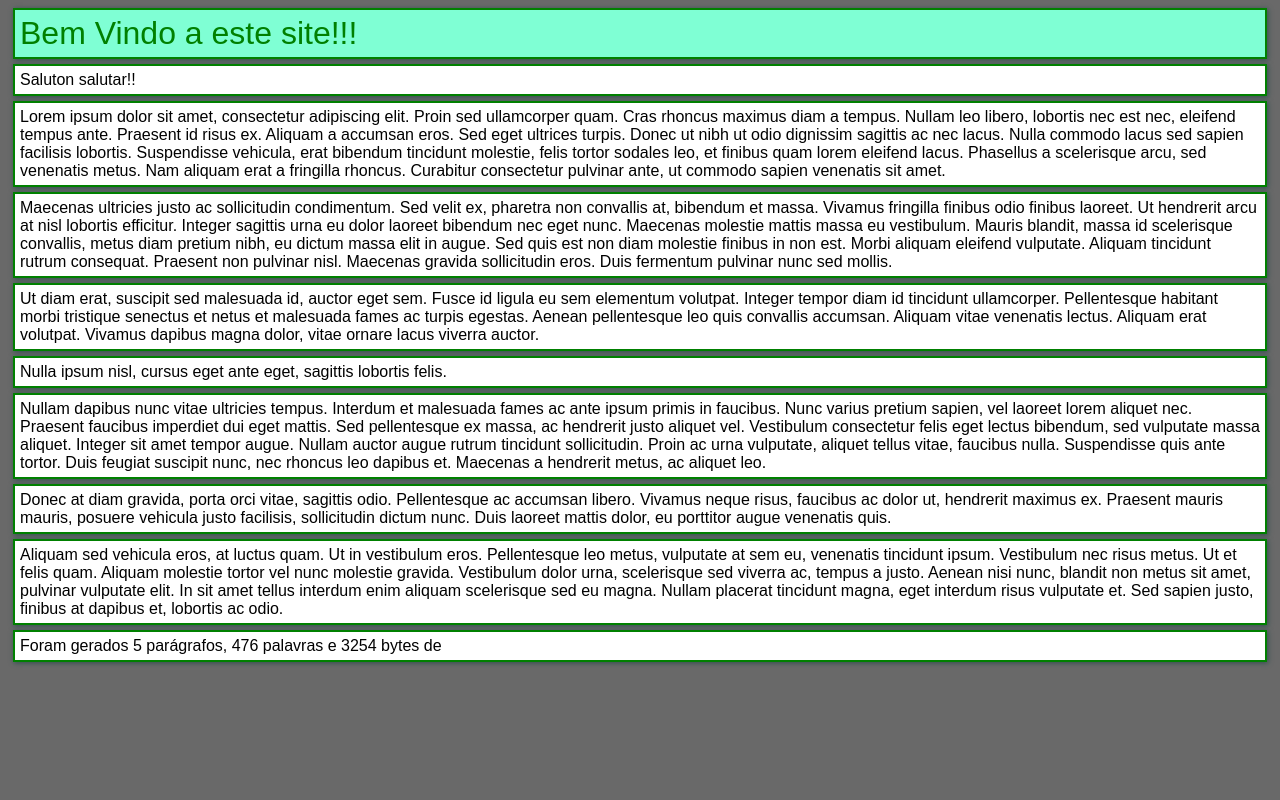
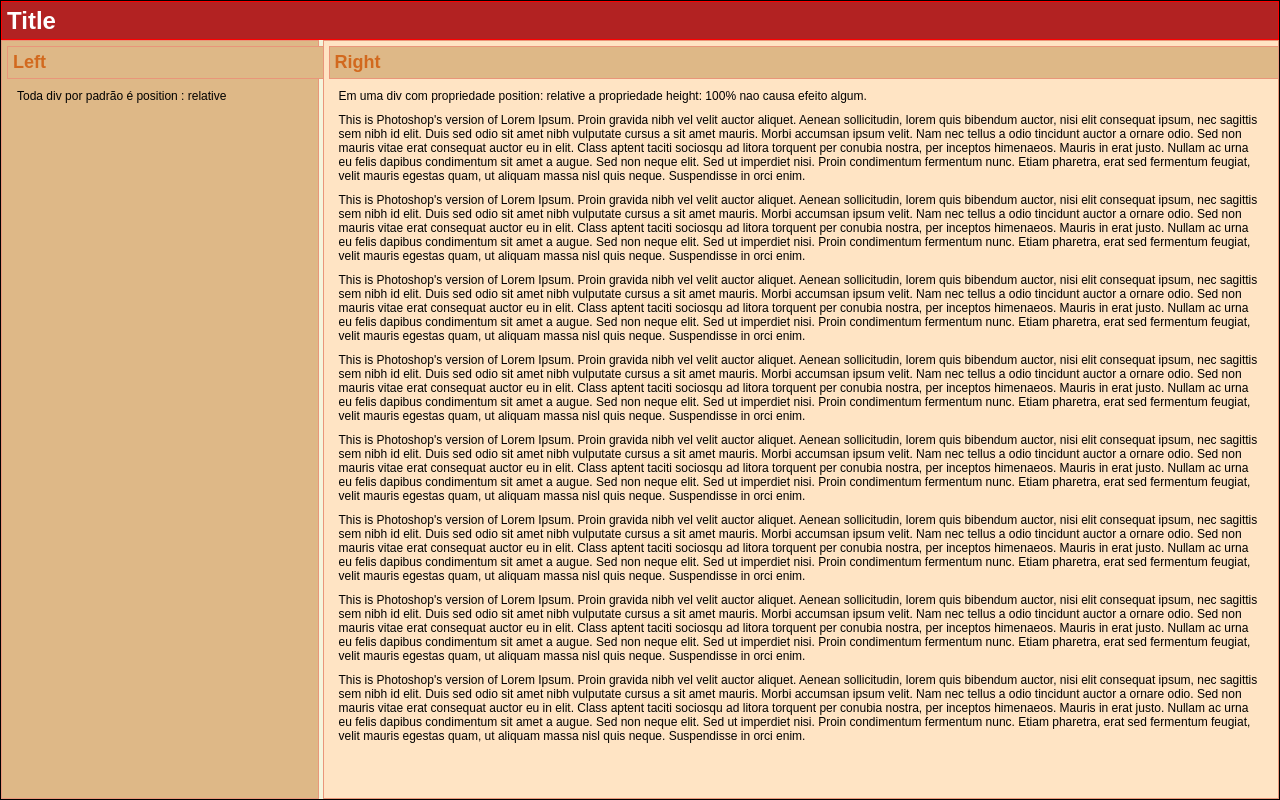
Before and after one commit to fernandorosajr/modulogit, a website: page index.html in a window 1280 px wide. Drawn offline with Linux system fonts and the light colour scheme.

Commit message:
Add Project "Test de View"

```diff
--- /dev/null
+++ b/css.css
@@ -0,0 +1,87 @@
+*{padding: 0;
+margin: 0px;}
+body{
+    background-color: beige;
+    margin: 0;
+    padding: 0;
+    font-family: sans-serif;
+    font-size: 12px;
+}
+
+.area{
+    border: 1px solid black;
+    position: absolute;
+    top:0;
+    left: 0;
+    bottom: 0;
+    right: 0;
+}
+
+.m_title{
+    background-color:firebrick;
+    border: 1px solid red;
+    color: #fff;
+    height: 37px;
+    line-height: 37px;
+    padding-left: 5px;
+}
+.container{
+
+}
+.left_container{
+    /*float: left;
+
+    height: 100%;
+    */
+    border: 1px solid darksalmon;
+
+    width: calc(25% - 2px);
+    box-sizing:border-box;
+    background-color: burlywood;
+
+    position: absolute;
+    bottom: 0;
+    top: 0;
+
+    margin-top: 39px;
+    padding: 5px;
+
+    /*position:absolute;
+    top: 0;
+    left: 0;
+    bottom: 0;
+    margin-top: 50px;
+    */
+}
+.right_container {
+
+    position: absolute;
+    top: 0;
+    bottom: 0;
+    left: auto;
+    right: 0;
+    background-color: bisque;
+    box-sizing:border-box;
+
+    border: 1px solid darksalmon;
+
+    width:calc(75% - 2px);
+
+
+    margin-top: 39px;
+    margin-right: auto;
+    padding: 5px;
+    overflow: auto;
+
+}
+h2{
+    background-color: burlywood;
+    padding: 5px;
+    border: 1px solid darksalmon;
+    color:chocolate;
+    width: 100%;
+
+}
+p {
+    margin: 10px;
+}
--- a/index.html
+++ b/index.html
@@ -1,38 +1,100 @@
-<!doctype html>
+<!DOCTYPE html>
+<html>
 
-<html>
-    <head>
-        <link rel="stylesheet" type="text/css" href="css/css.css"/>
-    </head>
-    <body>
-        <h1>Bem Vindo a este site!!!</h1>
-        <div class="conteiner">
-            <p>
-            Saluton salutar!!
-        </p>
-            <p>
-                Lorem ipsum dolor sit amet, consectetur adipiscing elit. Proin sed ullamcorper quam. Cras rhoncus maximus diam a tempus. Nullam leo libero, lobortis nec est nec, eleifend tempus ante. Praesent id risus ex. Aliquam a accumsan eros. Sed eget ultrices turpis. Donec ut nibh ut odio dignissim sagittis ac nec lacus. Nulla commodo lacus sed sapien facilisis lobortis. Suspendisse vehicula, erat bibendum tincidunt molestie, felis tortor sodales leo, et finibus quam lorem eleifend lacus. Phasellus a scelerisque arcu, sed venenatis metus. Nam aliquam erat a fringilla rhoncus. Curabitur consectetur pulvinar ante, ut commodo sapien venenatis sit amet.
-            </p>
-            <p>
-Maecenas ultricies justo ac sollicitudin condimentum. Sed velit ex, pharetra non convallis at, bibendum et massa. Vivamus fringilla finibus odio finibus laoreet. Ut hendrerit arcu at nisl lobortis efficitur. Integer sagittis urna eu dolor laoreet bibendum nec eget nunc. Maecenas molestie mattis massa eu vestibulum. Mauris blandit, massa id scelerisque convallis, metus diam pretium nibh, eu dictum massa elit in augue. Sed quis est non diam molestie finibus in non est. Morbi aliquam eleifend vulputate. Aliquam tincidunt rutrum consequat. Praesent non pulvinar nisl. Maecenas gravida sollicitudin eros. Duis fermentum pulvinar nunc sed mollis.
-
-            </p><p>
-Ut diam erat, suscipit sed malesuada id, auctor eget sem. Fusce id ligula eu sem elementum volutpat. Integer tempor diam id tincidunt ullamcorper. Pellentesque habitant morbi tristique senectus et netus et malesuada fames ac turpis egestas. Aenean pellentesque leo quis convallis accumsan. Aliquam vitae venenatis lectus. Aliquam erat volutpat. Vivamus dapibus magna dolor, vitae ornare lacus viverra auctor.
-
-            </p><p>Nulla ipsum nisl, cursus eget ante eget, sagittis lobortis felis.
-            </p><p>
-Nullam dapibus nunc vitae ultricies tempus. Interdum et malesuada fames ac ante ipsum primis in faucibus. Nunc varius pretium sapien, vel laoreet lorem aliquet nec. Praesent faucibus imperdiet dui eget mattis. Sed pellentesque ex massa, ac hendrerit justo aliquet vel. Vestibulum consectetur felis eget lectus bibendum, sed vulputate massa aliquet. Integer sit amet tempor augue. Nullam auctor augue rutrum tincidunt sollicitudin. Proin ac urna vulputate, aliquet tellus vitae, faucibus nulla. Suspendisse quis ante tortor. Duis feugiat suscipit nunc, nec rhoncus leo dapibus et. Maecenas a hendrerit metus, ac aliquet leo.
-            </p><p>
-Donec at diam gravida, porta orci vitae, sagittis odio. Pellentesque ac accumsan libero. Vivamus neque risus, faucibus ac dolor ut, hendrerit maximus ex. Praesent mauris mauris, posuere vehicula justo facilisis, sollicitudin dictum nunc. Duis laoreet mattis dolor, eu porttitor augue venenatis quis.
+<head>
+    <meta charset="utf-8" />
+    <meta http-equiv="X-UA-Compatible" content="IE=edge">
+    <title>Page Title</title>
+    <meta name="viewport" content="width=device-width, initial-scale=1">
+    <link rel="stylesheet" type="text/css" media="screen" href="main.css" />
+    <link rel="stylesheet" type="text/css" href="css.css" />
 
 
-            </p>
-            <p>
-            Aliquam sed vehicula eros, at luctus quam. Ut in vestibulum eros. Pellentesque leo metus, vulputate at sem eu, venenatis tincidunt ipsum. Vestibulum nec risus metus. Ut et felis quam. Aliquam molestie tortor vel nunc molestie gravida. Vestibulum dolor urna, scelerisque sed viverra ac, tempus a justo. Aenean nisi nunc, blandit non metus sit amet, pulvinar vulputate elit. In sit amet tellus interdum enim aliquam scelerisque sed eu magna. Nullam placerat tincidunt magna, eget interdum risus vulputate et. Sed sapien justo, finibus at dapibus et, lobortis ac odio.
-            </p><p>
-Foram gerados 5 parágrafos, 476 palavras e 3254 bytes de
+</head>
 
-            </p>
+<body>
+    <div class="area">
+        <div class="m_title">
+            <h1>Title</h1>
         </div>
-    </body>
+        <div class="container">
+            <div class="left_container">
+                <h2>Left</h2>
+                <p>Toda div por padrão é position : relative</p>
+            </div>
+            <div class="right_container">
+                <h2>Right</h2>
+                <p>
+                    Em uma div com propriedade position: relative a propriedade height: 100% nao causa efeito algum.
+                </p>
+                <p>This is Photoshop's version of Lorem Ipsum. Proin gravida nibh vel velit auctor aliquet. Aenean
+                    sollicitudin, lorem quis bibendum auctor, nisi elit consequat ipsum, nec sagittis sem nibh id elit.
+                    Duis sed odio sit amet nibh vulputate cursus a sit amet mauris. Morbi accumsan ipsum velit. Nam nec
+                    tellus a odio tincidunt auctor a ornare odio. Sed non mauris vitae erat consequat auctor eu in elit.
+                    Class aptent taciti sociosqu ad litora torquent per conubia nostra, per inceptos himenaeos. Mauris
+                    in erat justo. Nullam ac urna eu felis dapibus condimentum sit amet a augue. Sed non neque elit. Sed
+                    ut imperdiet nisi. Proin condimentum fermentum nunc. Etiam pharetra, erat sed fermentum feugiat,
+                    velit mauris egestas quam, ut aliquam massa nisl quis neque. Suspendisse in orci enim.</p>
+                <p>This is Photoshop's version of Lorem Ipsum. Proin gravida nibh vel velit auctor aliquet. Aenean
+                    sollicitudin, lorem quis bibendum auctor, nisi elit consequat ipsum, nec sagittis sem nibh id elit.
+                    Duis sed odio sit amet nibh vulputate cursus a sit amet mauris. Morbi accumsan ipsum velit. Nam nec
+                    tellus a odio tincidunt auctor a ornare odio. Sed non mauris vitae erat consequat auctor eu in elit.
+                    Class aptent taciti sociosqu ad litora torquent per conubia nostra, per inceptos himenaeos. Mauris
+                    in erat justo. Nullam ac urna eu felis dapibus condimentum sit amet a augue. Sed non neque elit. Sed
+                    ut imperdiet nisi. Proin condimentum fermentum nunc. Etiam pharetra, erat sed fermentum feugiat,
+                    velit mauris egestas quam, ut aliquam massa nisl quis neque. Suspendisse in orci enim.</p>
+                <p>This is Photoshop's version of Lorem Ipsum. Proin gravida nibh vel velit auctor aliquet. Aenean
+                    sollicitudin, lorem quis bibendum auctor, nisi elit consequat ipsum, nec sagittis sem nibh id elit.
+                    Duis sed odio sit amet nibh vulputate cursus a sit amet mauris. Morbi accumsan ipsum velit. Nam nec
+                    tellus a odio tincidunt auctor a ornare odio. Sed non mauris vitae erat consequat auctor eu in elit.
+                    Class aptent taciti sociosqu ad litora torquent per conubia nostra, per inceptos himenaeos. Mauris
+                    in erat justo. Nullam ac urna eu felis dapibus condimentum sit amet a augue. Sed non neque elit. Sed
+                    ut imperdiet nisi. Proin condimentum fermentum nunc. Etiam pharetra, erat sed fermentum feugiat,
+                    velit mauris egestas quam, ut aliquam massa nisl quis neque. Suspendisse in orci enim.</p>
+                <p>This is Photoshop's version of Lorem Ipsum. Proin gravida nibh vel velit auctor aliquet. Aenean
+                    sollicitudin, lorem quis bibendum auctor, nisi elit consequat ipsum, nec sagittis sem nibh id elit.
+                    Duis sed odio sit amet nibh vulputate cursus a sit amet mauris. Morbi accumsan ipsum velit. Nam nec
+                    tellus a odio tincidunt auctor a ornare odio. Sed non mauris vitae erat consequat auctor eu in elit.
+                    Class aptent taciti sociosqu ad litora torquent per conubia nostra, per inceptos himenaeos. Mauris
+                    in erat justo. Nullam ac urna eu felis dapibus condimentum sit amet a augue. Sed non neque elit. Sed
+                    ut imperdiet nisi. Proin condimentum fermentum nunc. Etiam pharetra, erat sed fermentum feugiat,
+                    velit mauris egestas quam, ut aliquam massa nisl quis neque. Suspendisse in orci enim.</p>
+                <p>This is Photoshop's version of Lorem Ipsum. Proin gravida nibh vel velit auctor aliquet. Aenean
+                    sollicitudin, lorem quis bibendum auctor, nisi elit consequat ipsum, nec sagittis sem nibh id elit.
+                    Duis sed odio sit amet nibh vulputate cursus a sit amet mauris. Morbi accumsan ipsum velit. Nam nec
+                    tellus a odio tincidunt auctor a ornare odio. Sed non mauris vitae erat consequat auctor eu in elit.
+                    Class aptent taciti sociosqu ad litora torquent per conubia nostra, per inceptos himenaeos. Mauris
+                    in erat justo. Nullam ac urna eu felis dapibus condimentum sit amet a augue. Sed non neque elit. Sed
+                    ut imperdiet nisi. Proin condimentum fermentum nunc. Etiam pharetra, erat sed fermentum feugiat,
+                    velit mauris egestas quam, ut aliquam massa nisl quis neque. Suspendisse in orci enim.</p>
+                <p>This is Photoshop's version of Lorem Ipsum. Proin gravida nibh vel velit auctor aliquet. Aenean
+                    sollicitudin, lorem quis bibendum auctor, nisi elit consequat ipsum, nec sagittis sem nibh id elit.
+                    Duis sed odio sit amet nibh vulputate cursus a sit amet mauris. Morbi accumsan ipsum velit. Nam nec
+                    tellus a odio tincidunt auctor a ornare odio. Sed non mauris vitae erat consequat auctor eu in elit.
+                    Class aptent taciti sociosqu ad litora torquent per conubia nostra, per inceptos himenaeos. Mauris
+                    in erat justo. Nullam ac urna eu felis dapibus condimentum sit amet a augue. Sed non neque elit. Sed
+                    ut imperdiet nisi. Proin condimentum fermentum nunc. Etiam pharetra, erat sed fermentum feugiat,
+                    velit mauris egestas quam, ut aliquam massa nisl quis neque. Suspendisse in orci enim.</p>
+                <p>This is Photoshop's version of Lorem Ipsum. Proin gravida nibh vel velit auctor aliquet. Aenean
+                    sollicitudin, lorem quis bibendum auctor, nisi elit consequat ipsum, nec sagittis sem nibh id elit.
+                    Duis sed odio sit amet nibh vulputate cursus a sit amet mauris. Morbi accumsan ipsum velit. Nam nec
+                    tellus a odio tincidunt auctor a ornare odio. Sed non mauris vitae erat consequat auctor eu in elit.
+                    Class aptent taciti sociosqu ad litora torquent per conubia nostra, per inceptos himenaeos. Mauris
+                    in erat justo. Nullam ac urna eu felis dapibus condimentum sit amet a augue. Sed non neque elit. Sed
+                    ut imperdiet nisi. Proin condimentum fermentum nunc. Etiam pharetra, erat sed fermentum feugiat,
+                    velit mauris egestas quam, ut aliquam massa nisl quis neque. Suspendisse in orci enim.</p>
+                <p>This is Photoshop's version of Lorem Ipsum. Proin gravida nibh vel velit auctor aliquet. Aenean
+                    sollicitudin, lorem quis bibendum auctor, nisi elit consequat ipsum, nec sagittis sem nibh id elit.
+                    Duis sed odio sit amet nibh vulputate cursus a sit amet mauris. Morbi accumsan ipsum velit. Nam nec
+                    tellus a odio tincidunt auctor a ornare odio. Sed non mauris vitae erat consequat auctor eu in elit.
+                    Class aptent taciti sociosqu ad litora torquent per conubia nostra, per inceptos himenaeos. Mauris
+                    in erat justo. Nullam ac urna eu felis dapibus condimentum sit amet a augue. Sed non neque elit. Sed
+                    ut imperdiet nisi. Proin condimentum fermentum nunc. Etiam pharetra, erat sed fermentum feugiat,
+                    velit mauris egestas quam, ut aliquam massa nisl quis neque. Suspendisse in orci enim.</p>
+            </div>
+        </div>
+    </div>
+
+</body>
+
 </html>
```
Also changed, not shown: package.json (added, +17 -0 lines).
